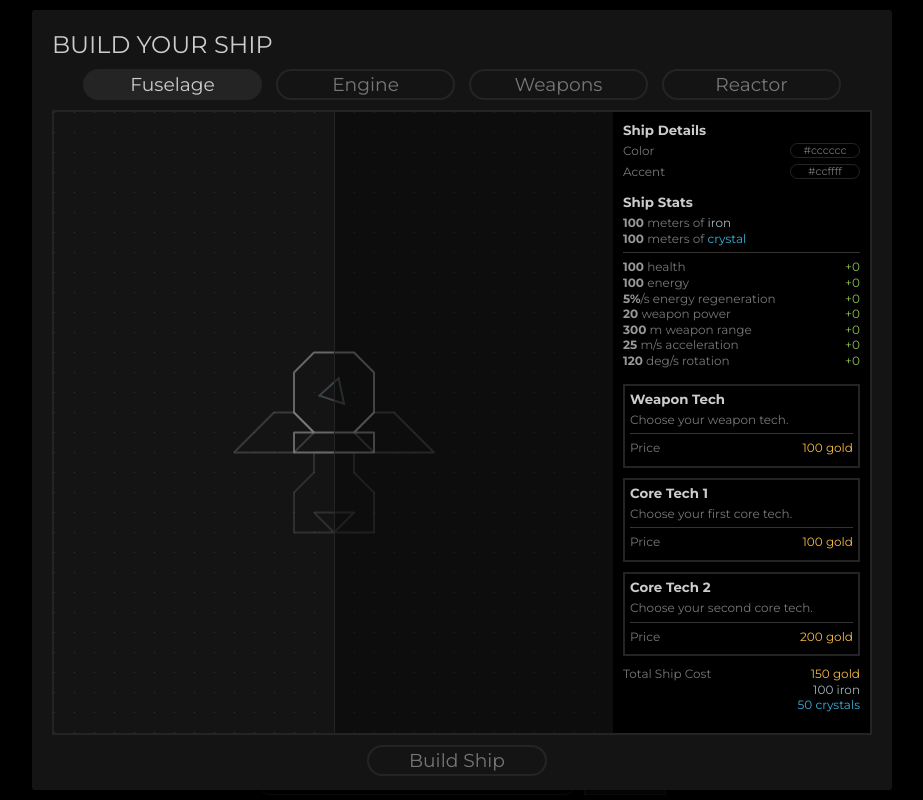
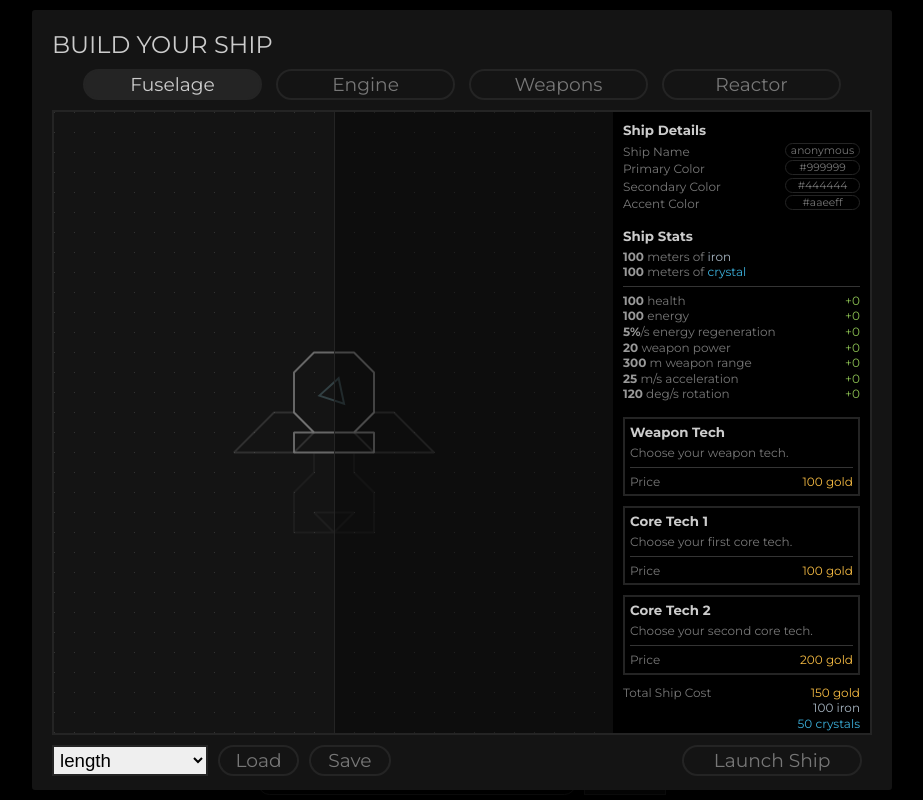
Before and after one commit to jordanranson-archive/Blasteroids, a plain HTML site: page index.html in a window 1280 px wide. Both pictures are taken after a click on the item "Build Ship". Shown: the whole page, without its empty margins (178-1101 px from the left). Drawn offline with nearby package versions, Linux system fonts and the light colour scheme; no server answers.

Commit message:
Basic saving and loadin

```diff
--- a/game.js
+++ b/game.js
@@ -5,6 +5,8 @@ Game = function() {
     this.shipBuilder = new ShipBuilder();
     this.screen = {x: 0, y: 0};
     this.playername = 'anonymous';
+
+    this._scalar = 10;
 
     this.entities = [];
     this.entityCanvas = {};
@@ -28,7 +30,9 @@ Game = function() {
                 ],
                 color: '#fff'
             }
-        ]
+        ],
+        reactorPos: 0,
+        reactorColor: '#fff'
     }
 
     */
--- a/index.html
+++ b/index.html
@@ -69,7 +69,7 @@
         input[type=text].color {
             font-size: 8pt;
             padding: 0 2px;
-            width: 70px;
+            width: 75px;
             float: right;
             margin: 0;
             text-align: center;
@@ -130,7 +130,7 @@
             margin: 10px 0 0 0;
             text-align: center;
         }
-        .components li, .panel-close div {
+        .components li, .panel-close div, select {
             font-size: 14pt;
             border: solid 2px #242424;
             display: inline-block;
@@ -139,6 +139,10 @@
             padding: 2px 10px;
             border-radius: 100em;
             cursor: pointer;
+        }
+        select {
+            border-radius: 0;
+            padding: 2px;
         }
         .components li.active, .panel-close div.active {
             background: #242424;
@@ -190,7 +194,6 @@
             background: #000;
             box-sizing: border-box;
             padding: 10px;
-            overflow-y: auto;
         }
         .tech ul {
             margin: 0;
@@ -206,7 +209,7 @@
         }
         .tech li.radio {
             border: solid 2px #242424;
-            padding: 5px;
+            padding: 5px 5px 0 5px;
         }
         .tech h2 {
             color: #ccc;
@@ -245,7 +248,10 @@
         .cost span {
             float: right;
         }
-        span.pull-right {
+        .pull-left {
+            float: left;
+        }
+        .pull-right {
             float: right;
         }
         strong {
@@ -288,11 +294,11 @@
                     <ul>
                         <li>
                             <h2>Ship Details</h2>
-                            <p>
-                                Color <input type="text" class="color" id="color" value="#cccccc">
-                            </p>
-                            <p>
-                                Accent <input type="text" class="color" id="accent" value="#ccffff">
+                            <p style="line-height: 1.45em">
+                                Ship Name <input type="text" class="color" id="name" value="anonymous"><br>
+                                Primary Color <input type="text" class="color" id="color" value="#999999"><br>
+                                Secondary Color <input type="text" class="color" id="color2" value="#444444"><br>
+                                Accent Color <input type="text" class="color" id="accent" value="#aaeeff">
                             </p>
                         </li>
                         <li>
@@ -358,7 +364,10 @@
 
             </div>
             <div class="panel-close">
-                <div id="closePanel">Build Ship</div>
+                <select id="loadPlayername" class="pull-left"></select>
+                <div id="load" class="pull-left" style="width:7%">Load</div>
+                <div id="save" class="pull-left" style="width:7%">Save</div>
+                <div id="closePanel" class="pull-right">Launch Ship</div>
             </div>
         </div>
     </div>
--- a/shipbuilder.js
+++ b/shipbuilder.js
@@ -14,10 +14,23 @@ ShipBuilder = function() {
         $('#reactor')[0].getContext('2d')
     ];
 
-    this.paths = [
-        [],
-        [   // default fuselage
+    this.grid = [];
+
+    this.player = {
+        name: 'anonymous',
+        type: 'player',
+        pos: {x: 0, y: 0},
+        last: {x: 0, y: 0},
+        vel: {x: 0, y: 0},
+        speed: 0,
+        angle: 0,
+        radius: 0,
+        alive: true,
+        shapes: [
+            {
+                // default fuselage
                 // start and end x must be 0
+                points: [
                     {x: 0, y: -4},
                     {x: -1, y: -4},
                     {x: -2, y: -3},
@@ -28,7 +41,10 @@ ShipBuilder = function() {
                     {x: -2, y: 1},
                     {x: 0, y: 1}
                 ],
-        [
+                color: '#777'
+            },
+            {
+                points: [
                     // default engine
                     // start and end x must be 0
                     {x: 0, y: 1},
@@ -40,7 +56,10 @@ ShipBuilder = function() {
                     {x: -1, y: 4},
                     {x: 0, y: 4}
                 ],
-        [
+                color: $('#color2').val()
+            },
+            {
+                points: [
                     // default weapons
                     // start and end x must be within ship hitbox
                     {x: -1, y: 0},
@@ -50,8 +69,12 @@ ShipBuilder = function() {
                     {x: -2, y: 1},
                     {x: -1, y: 0}
                 ],
-        [{x: 0, y: -2}]
-    ];
+                color: $('#color').val()
+            }
+        ],
+        reactorPos: -2,
+        reactorColor: $('#accent').val()
+    };
 
     this.init = function() {
         var self = this;
@@ -87,15 +110,32 @@ ShipBuilder = function() {
 
         $('#tabFuselage').click();
 
+        var $select = $('#loadPlayername');
+        for( var name in localStorage ) {
+            $('<option value="'+name+'">'+name+'</option>').appendTo($select);
+        }
+
         var width = (this.$container.width()/20)<<0;
         var height = (this.$container.height()/20)<<0;
 
         // generate grid
         for( var x = 0; x < width; x++ ) {
             for( var y = 0; y < height; y++ ) {
-                this.paths[0].push({ x: x*20, y: y*20 });
+                this.grid.push({ x: x*20, y: y*20 });
             }
         }
+
+        $('#closePanel').on('click', function() {
+            self.buildShip();
+        });
+
+        $('#save').on('click', function() {
+            self.savePlayer( self.generatePlayer() );
+        });
+
+        $('#load').on('click', function() {
+            self.loadPlayer();
+        });
     };
 
     this.open = function() {
@@ -107,6 +147,62 @@ ShipBuilder = function() {
     this.close = function() {
         this.isOpen = false;
         this.$container.hide();
+    };
+
+    this.savePlayer = function(player) {
+        localStorage.setItem( player.name, JSON.stringify(player) );
+
+        var $select = $('#loadPlayername');
+        $select.html('');
+        for( var name in localStorage ) {
+            $('<option value="'+name+'">'+name+'</option>').appendTo($select);
+        }
+
+        console.log( 'save', player );
+    };
+
+    this.loadPlayer = function() {
+        var player = JSON.parse( localStorage.getItem($('#loadPlayername').val()) );
+        this.player = player;
+
+        console.log( 'load', this.player );
+    };
+
+    this.generatePlayer = function() {
+        var player = {
+            name: $('#name').val(),
+            type: 'player',
+            pos: {x: 0, y: 0},
+            last: {x: 0, y: 0},
+            vel: {x: 0, y: 0},
+            speed: this.player.speed,
+            angle: 0,
+            radius: this.player.radius,
+            alive: true,
+            shapes: [
+                {
+                    points: this.player.shapes[0].points,
+                    color: '#666'
+                },
+                {
+                    points: this.player.shapes[1].points,
+                    color: $('#color2').val()
+                },
+                {
+                    points: this.player.shapes[2].points,
+                    color: $('#color').val()
+                }
+            ],
+            reactorPos: this.player.reactorPos,
+            reactorColor: $('#accent').val()
+        };
+
+        console.log( 'generate', player );
+        return player;
+    };
+
+    this.buildShip = function() {
+
     };
 
     this.update = function() {
@@ -129,14 +225,15 @@ ShipBuilder = function() {
             .attr('height', $this.height());
         });
 
+
         /*
          * draw grid
          */
 
         this.context[0].fillStyle = '#333';
-        for( i = 0; i < this.paths[0].length; i++ ) {
-            x = this.paths[0][i].x;
-            y = this.paths[0][i].y;
+        for( i = 0; i < this.grid.length; i++ ) {
+            x = this.grid[i].x;
+            y = this.grid[i].y;
             this.context[0].fillRect(x, y, 1, 1);
         }
 
@@ -153,15 +250,15 @@ ShipBuilder = function() {
         this.context[1].lineWidth = 2;
         this.context[1].lineJoin = 'bevel';
 
-        this.context[1].moveTo(w+(this.paths[1][0].x*20), h+(this.paths[1][0].y*20));
-        for( i = 0; i < this.paths[1].length; i++ ) {
-            x = w+(this.paths[1][i].x*20);
-            y = h+(this.paths[1][i].y*20);
+        this.context[1].moveTo(w+(this.player.shapes[0].points[0].x*20), h+(this.player.shapes[0].points[0].y*20));
+        for( i = 0; i < this.player.shapes[0].points.length; i++ ) {
+            x = w+(this.player.shapes[0].points[i].x*20);
+            y = h+(this.player.shapes[0].points[i].y*20);
             this.context[1].lineTo(x, y);
         }
-        for( i = this.paths[1].length-2; i >= 0; i-- ) {
-            x = w+(this.paths[1][i].x*20)*-1;
-            y = h+(this.paths[1][i].y*20);
+        for( i = this.player.shapes[0].points.length-2; i >= 0; i-- ) {
+            x = w+(this.player.shapes[0].points[i].x*20)*-1;
+            y = h+(this.player.shapes[0].points[i].y*20);
             this.context[1].lineTo(x, y);
         }
         this.context[1].stroke();
@@ -172,19 +269,19 @@ ShipBuilder = function() {
          */
 
         this.context[2].beginPath();
-        this.context[2].strokeStyle = $('#color').val().brightness(-20);
+        this.context[2].strokeStyle = $('#color2').val();
         this.context[2].lineWidth = 2;
         this.context[2].lineJoin = 'bevel';
 
-        this.context[2].moveTo(w+(this.paths[2][0].x*20), h+(this.paths[2][0].y*20));
-        for( i = 0; i < this.paths[2].length; i++ ) {
-            x = w+(this.paths[2][i].x*20);
-            y = h+(this.paths[2][i].y*20);
+        this.context[2].moveTo(w+(this.player.shapes[1].points[0].x*20), h+(this.player.shapes[1].points[0].y*20));
+        for( i = 0; i < this.player.shapes[1].points.length; i++ ) {
+            x = w+(this.player.shapes[1].points[i].x*20);
+            y = h+(this.player.shapes[1].points[i].y*20);
             this.context[2].lineTo(x, y);
         }
-        for( i = this.paths[2].length-2; i >= 0; i-- ) {
-            x = w+(this.paths[2][i].x*20)*-1;
-            y = h+(this.paths[2][i].y*20);
+        for( i = this.player.shapes[1].points.length-2; i >= 0; i-- ) {
+            x = w+(this.player.shapes[1].points[i].x*20)*-1;
+            y = h+(this.player.shapes[1].points[i].y*20);
             this.context[2].lineTo(x, y);
         }
         this.context[2].stroke();
@@ -199,18 +296,18 @@ ShipBuilder = function() {
         this.context[3].lineWidth = 2;
         this.context[3].lineJoin = 'bevel';
 
-        this.context[3].moveTo(w+(this.paths[3][0].x*20), h+(this.paths[3][0].y*20));
-        for( i = 0; i < this.paths[3].length; i++ ) {
-            x = w+(this.paths[3][i].x*20);
-            y = h+(this.paths[3][i].y*20);
+        this.context[3].moveTo(w+(this.player.shapes[2].points[0].x*20), h+(this.player.shapes[2].points[0].y*20));
+        for( i = 0; i < this.player.shapes[2].points.length; i++ ) {
+            x = w+(this.player.shapes[2].points[i].x*20);
+            y = h+(this.player.shapes[2].points[i].y*20);
             this.context[3].lineTo(x, y);
         }
         this.context[3].stroke();
 
         this.context[3].beginPath();
-        for( i = this.paths[3].length-1; i >= 0; i-- ) {
-            x = w+(this.paths[3][i].x*20)*-1;
-            y = h+(this.paths[3][i].y*20);
+        for( i = this.player.shapes[2].points.length-1; i >= 0; i-- ) {
+            x = w+(this.player.shapes[2].points[i].x*20)*-1;
+            y = h+(this.player.shapes[2].points[i].y*20);
             this.context[3].lineTo(x, y);
         }
         this.context[3].stroke();
@@ -220,7 +317,7 @@ ShipBuilder = function() {
          * draw reactor cores
          */
 
-        y = this.paths[4][0].y*20;
+        y = this.player.reactorPos*20;
 
         this.context[4].save();
 
```
Also changed, not shown: player.js (+46 -21 lines). Lines whose indentation alone changed are shown as unchanged.
